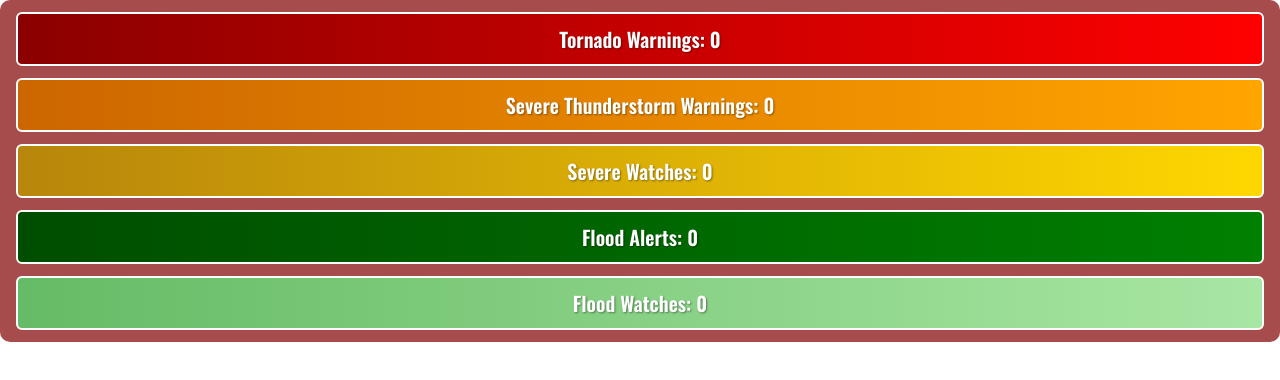
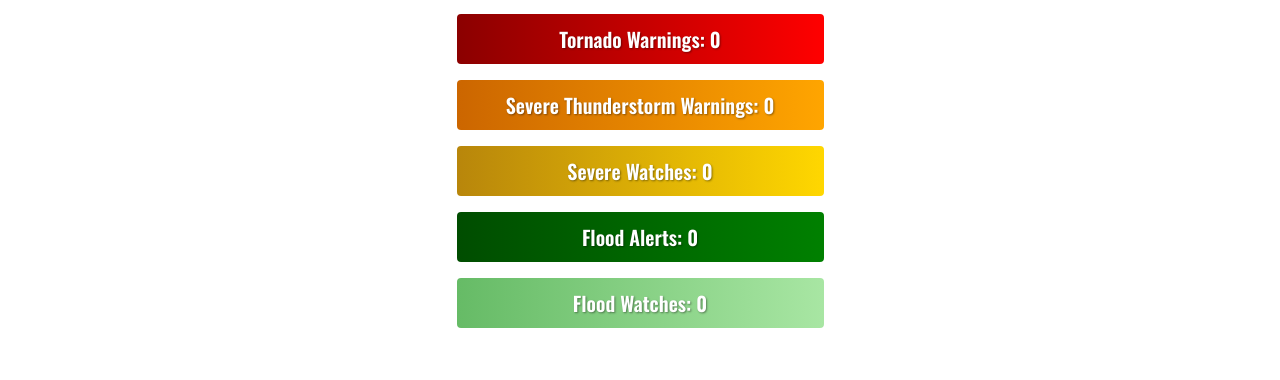
Before and after one commit to ngawx/alert_counter, a plain HTML site: page index.html in a window 1280 px wide. Drawn offline with nearby package versions, Linux system fonts and the light colour scheme; no server answers.

Commit message:
Update style.css

```diff
--- a/style.css
+++ b/style.css
@@ -1,4 +1,3 @@
-
 body {
   margin: 0;
   padding: 0;
@@ -11,14 +10,13 @@ body {
   display: flex;
   flex-direction: column;
   justify-content: center;
-  align-items: stretch;
+  align-items: center;
   gap: 12px;
-  padding: 12px 16px;
-  background-color: rgba(130, 0, 0, 0.7);
-  border-radius: 10px;
+  padding: 12px 0;
 }
 
 .alert-box {
+  width: 331px;
   padding: 10px 18px;
   border: 2px solid white;
   border-radius: 6px;
```
